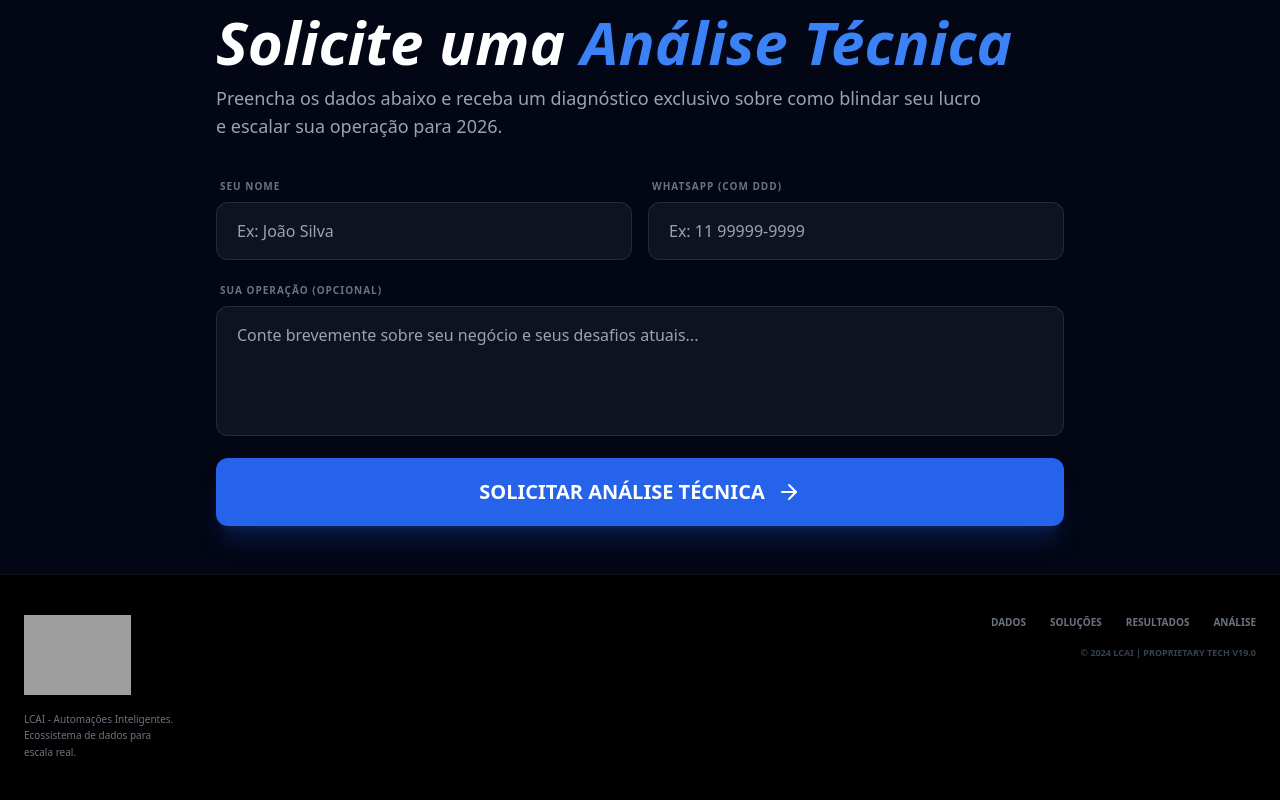
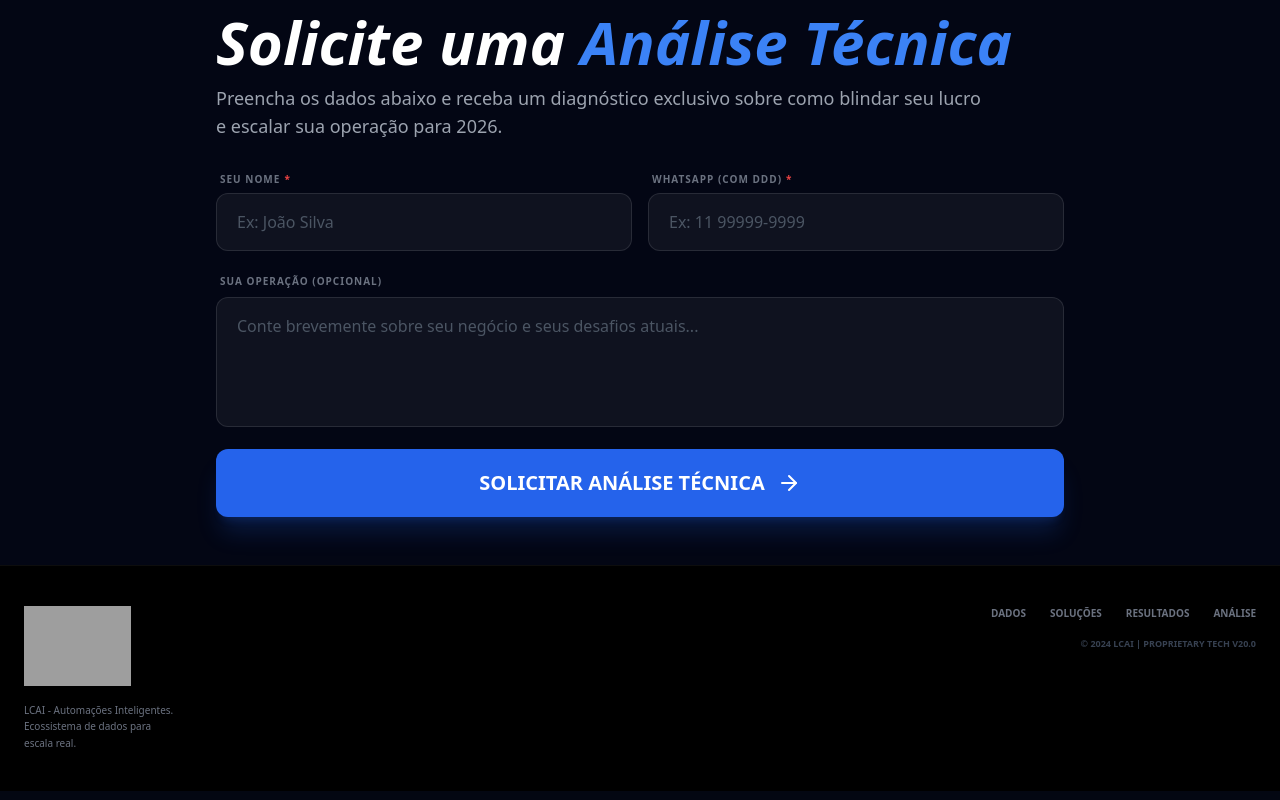
Before and after one commit to lcai-site/Novo-Site-LCAI, a React (Vite) app: page / in a window 1280 px wide. Shown: the part 2911-3711 px from the top of the page. Built offline with nearby package versions, Linux system fonts and the light colour scheme; grey boxes are pictures that could not be loaded.

Commit message:
feat: Enforce mandatory fields in contact form
Adds validation to ensure "Nome" and "Whatsapp" fields are not empty before submitting the form. Also, visually marks these fields as required with an asterisk.

```diff
--- a/App.tsx
+++ b/App.tsx
@@ -56,6 +56,13 @@ const LeadForm: React.FC = () => {
 
   const handleSubmit = async (e: React.FormEvent) => {
     e.preventDefault();
+
+    // Double check mandatory fields
+    if (!formData.nome.trim() || !formData.whatsapp.trim()) {
+      setStatus('error');
+      return;
+    }
+
     setStatus('loading');
 
     try {
@@ -99,23 +106,27 @@ const LeadForm: React.FC = () => {
     <form onSubmit={handleSubmit} className="space-y-4">
       <div className="grid md:grid-cols-2 gap-4">
         <div className="space-y-1.5">
-          <label className="text-[10px] font-black uppercase tracking-widest text-gray-500 ml-1">Seu Nome</label>
+          <label className="text-[10px] font-black uppercase tracking-widest text-gray-500 ml-1 flex items-center gap-1">
+            Seu Nome <span className="text-red-500">*</span>
+          </label>
           <input
             required
             type="text"
             placeholder="Ex: João Silva"
-            className="w-full bg-white/5 border border-white/10 rounded-xl px-5 py-4 text-white focus:outline-none focus:border-blue-500/50 focus:bg-white/10 transition-all"
+            className="w-full bg-white/5 border border-white/10 rounded-xl px-5 py-4 text-white focus:outline-none focus:border-blue-500/50 focus:bg-white/10 transition-all placeholder:text-gray-600"
             value={formData.nome}
             onChange={(e) => setFormData({...formData, nome: e.target.value})}
           />
         </div>
         <div className="space-y-1.5">
-          <label className="text-[10px] font-black uppercase tracking-widest text-gray-500 ml-1">Whatsapp (com DDD)</label>
+          <label className="text-[10px] font-black uppercase tracking-widest text-gray-500 ml-1 flex items-center gap-1">
+            Whatsapp (com DDD) <span className="text-red-500">*</span>
+          </label>
           <input
             required
             type="tel"
             placeholder="Ex: 11 99999-9999"
-            className="w-full bg-white/5 border border-white/10 rounded-xl px-5 py-4 text-white focus:outline-none focus:border-blue-500/50 focus:bg-white/10 transition-all"
+            className="w-full bg-white/5 border border-white/10 rounded-xl px-5 py-4 text-white focus:outline-none focus:border-blue-500/50 focus:bg-white/10 transition-all placeholder:text-gray-600"
             value={formData.whatsapp}
             onChange={(e) => setFormData({...formData, whatsapp: e.target.value})}
           />
@@ -126,7 +137,7 @@ const LeadForm: React.FC = () => {
         <textarea
           placeholder="Conte brevemente sobre seu negócio e seus desafios atuais..."
           rows={4}
-          className="w-full bg-white/5 border border-white/10 rounded-xl px-5 py-4 text-white focus:outline-none focus:border-blue-500/50 focus:bg-white/10 transition-all resize-none"
+          className="w-full bg-white/5 border border-white/10 rounded-xl px-5 py-4 text-white focus:outline-none focus:border-blue-500/50 focus:bg-white/10 transition-all resize-none placeholder:text-gray-600"
           value={formData.mensagem}
           onChange={(e) => setFormData({...formData, mensagem: e.target.value})}
         ></textarea>
@@ -148,7 +159,11 @@ const LeadForm: React.FC = () => {
       </button>
 
       {status === 'error' && (
-        <p className="text-red-500 text-xs text-center font-bold">Ocorreu um erro ao enviar. Tente novamente ou nos chame no WhatsApp.</p>
+        <div className="bg-red-500/10 border border-red-500/20 p-3 rounded-lg">
+          <p className="text-red-500 text-[10px] text-center font-black uppercase tracking-widest">
+            {!formData.nome || !formData.whatsapp ? 'Preencha os campos obrigatórios (*)' : 'Erro de conexão. Tente novamente ou WhatsApp.'}
+          </p>
+        </div>
       )}
     </form>
   );
@@ -458,7 +473,7 @@ const App: React.FC = () => {
                  <a href="#depoimentos" className="text-[10px] font-black uppercase text-gray-500 hover:text-white transition-colors">Resultados</a>
                  <a href="#analise" className="text-[10px] font-black uppercase text-gray-500 hover:text-white transition-colors">Análise</a>
               </nav>
-              <p className="text-gray-700 text-[9px] uppercase font-bold">© 2024 LCAI | Proprietary Tech v19.0</p>
+              <p className="text-gray-700 text-[9px] uppercase font-bold">© 2024 LCAI | Proprietary Tech v20.0</p>
             </div>
           </div>
         </div>
```
